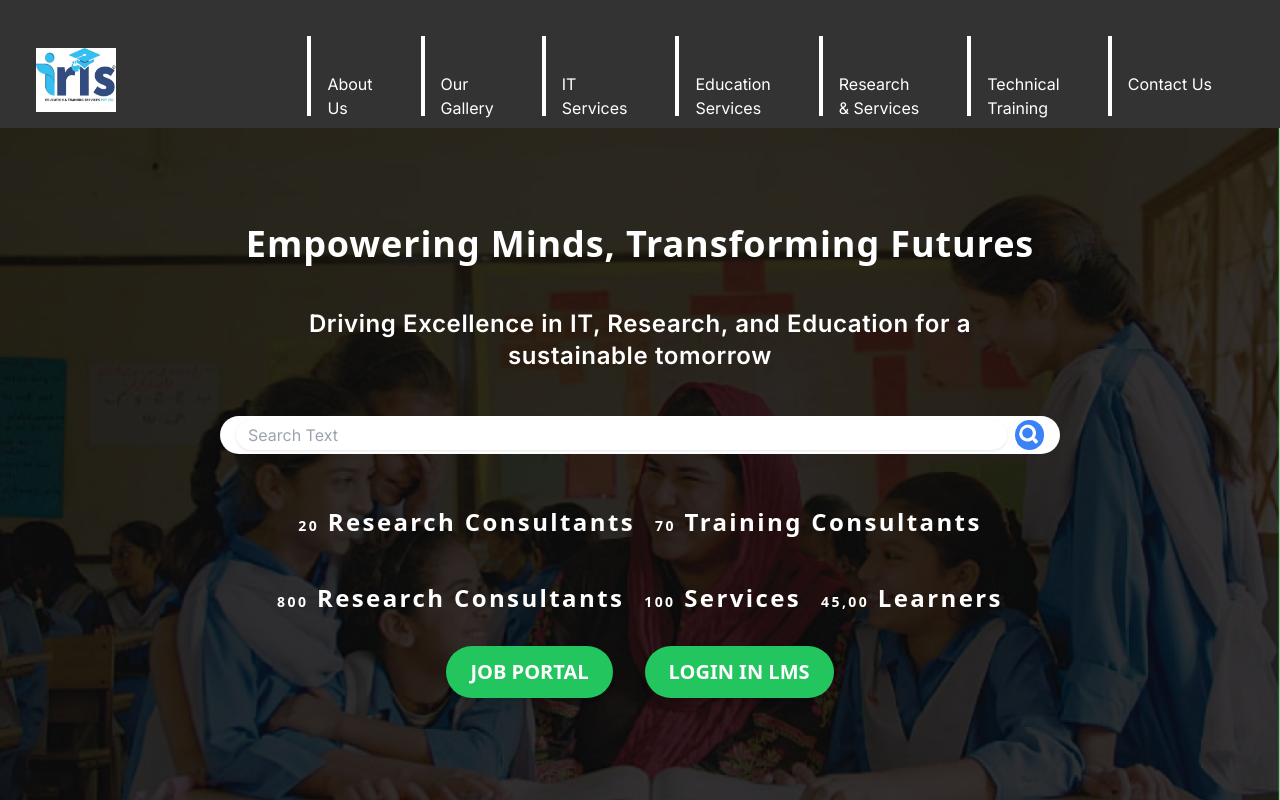
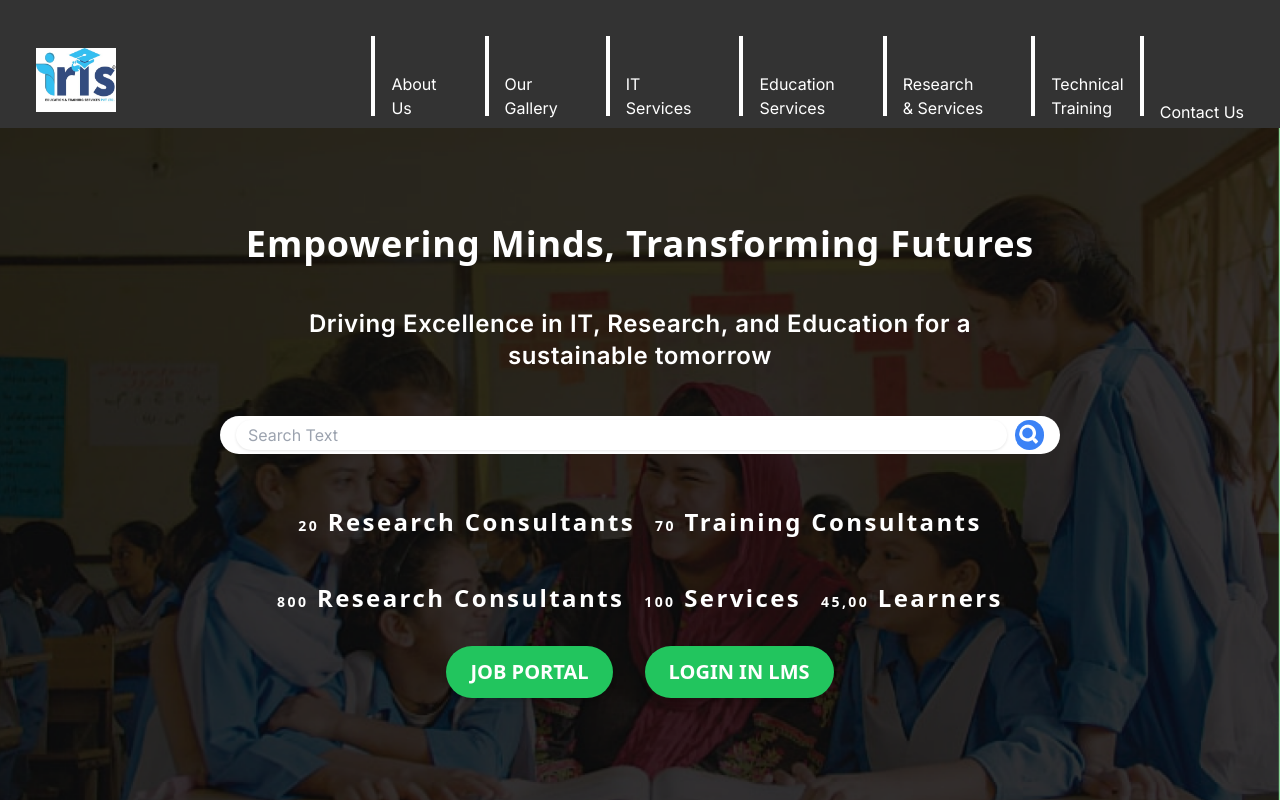
Before and after one commit to NirmaAbro/IRIS_NextJS_Website, a Next.js app: page / in a window 1280 px wide. Shown: the top 800 px of the page. Built offline with nearby package versions, Linux system fonts and the light colour scheme.

Commit message:
contact layout fixed

```diff
--- a/components/Navbar.tsx
+++ b/components/Navbar.tsx
@@ -131,11 +131,11 @@ function Navbar() {
               Research <br /> & Services
             </a>
             <div className="h-20 w-1 bg-white"></div>
-            <a href="#" className="hover:underline mt-9 pb-1 pl-0 pr-8">
+            <a href="#" className="hover:underline mt-9 ">
               Technical <br /> Training
             </a>
             <div className="h-20 w-1 bg-white"></div>
-            <a href="#" className="hover:underline mt-9 pb-1 pl-0 pr-8">
+            <a href="#" className="hover:underline mt-16">
               Contact Us
             </a>
           </div>
```
